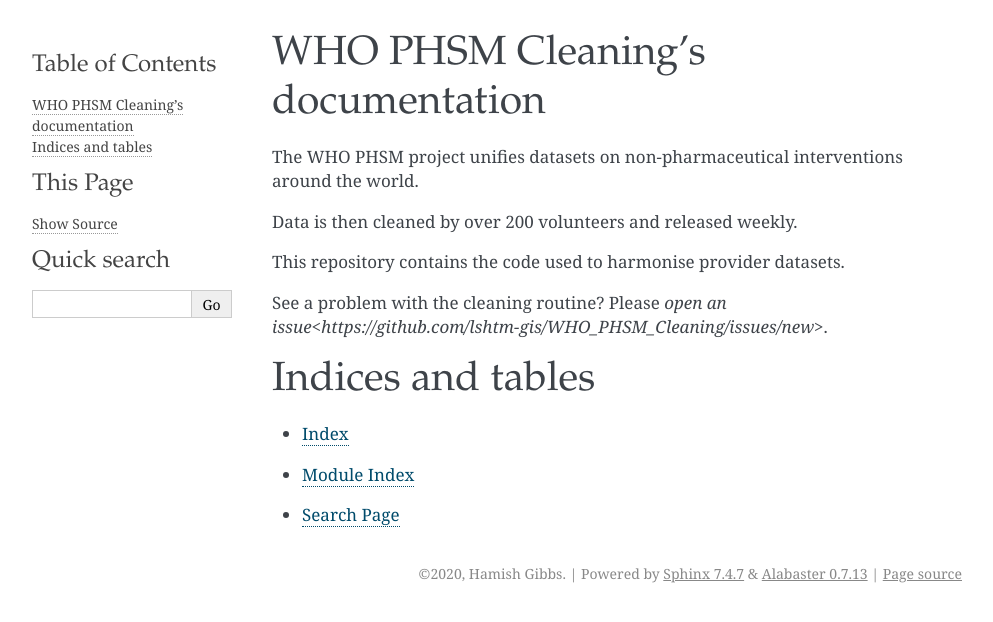
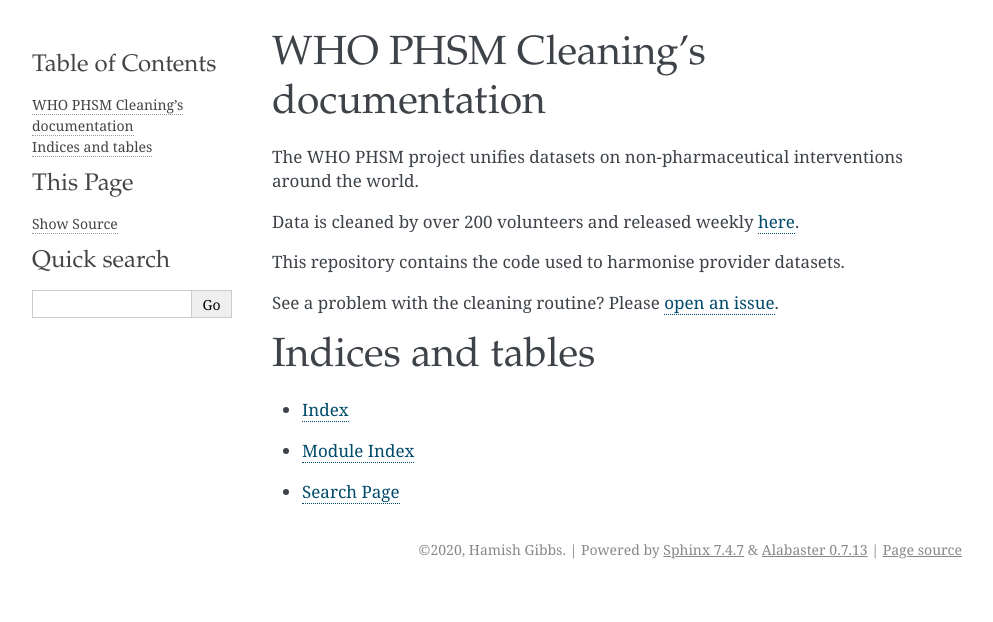
Before and after one commit to prakashsarnobat/WHO_PHSM_Cleaning_Prakash, a Sphinx documentation site: the page built from docs/index.rst, in a window 1280 px wide. Shown: the top 622 px of the page, without its empty margins (148-1141 px from the left). Built offline with Sphinx 7.4.7, drawn with Linux system fonts in a browser that asks for light colours.

Commit message:
update docs

```diff
--- a/docs/html/_sources/index.rst.txt
+++ b/docs/html/_sources/index.rst.txt
@@ -3,11 +3,11 @@
 
 The WHO PHSM project unifies datasets on non-pharmaceutical interventions around the world.
 
-Data is then cleaned by over 200 volunteers and released weekly.
+Data is cleaned by over 200 volunteers and released weekly `here <https://github.com/lshtm-gis/WHO-PHSM>`_.
 
 This repository contains the code used to harmonise provider datasets.
 
-See a problem with the cleaning routine? Please `open an issue<https://github.com/lshtm-gis/WHO_PHSM_Cleaning/issues/new>`.
+See a problem with the cleaning routine? Please `open an issue <https://github.com/lshtm-gis/WHO_PHSM_Cleaning/issues/new>`_.
 
 .. toctree::
    :maxdepth: 2
--- a/docs/html/index.html
+++ b/docs/html/index.html
@@ -34,9 +34,9 @@
   <div class="section" id="who-phsm-cleaning-s-documentation">
 <h1>WHO PHSM Cleaning’s documentation<a class="headerlink" href="#who-phsm-cleaning-s-documentation" title="Permalink to this headline">¶</a></h1>
 <p>The WHO PHSM project unifies datasets on non-pharmaceutical interventions around the world.</p>
-<p>Data is then cleaned by over 200 volunteers and released weekly.</p>
+<p>Data is cleaned by over 200 volunteers and released weekly <a class="reference external" href="https://github.com/lshtm-gis/WHO-PHSM">here</a>.</p>
 <p>This repository contains the code used to harmonise provider datasets.</p>
-<p>See a problem with the cleaning routine? Please <cite>open an issue&lt;https://github.com/lshtm-gis/WHO_PHSM_Cleaning/issues/new&gt;</cite>.</p>
+<p>See a problem with the cleaning routine? Please <a class="reference external" href="https://github.com/lshtm-gis/WHO_PHSM_Cleaning/issues/new">open an issue</a>.</p>
 <div class="toctree-wrapper compound">
 </div>
 </div>
--- a/docs/html/source/src.preprocess.html
+++ b/docs/html/source/src.preprocess.html
@@ -61,7 +61,7 @@
 
 <dl class="py function">
 <dt id="src.preprocess.utils.filter_new_hashes">
-<code class="sig-prename descclassname">src.preprocess.utils.</code><code class="sig-name descname">filter_new_hashes</code><span class="sig-paren">(</span><em class="sig-param"><span class="n">data</span><span class="p">:</span> <span class="n">pandas.DataFrame</span></em>, <em class="sig-param"><span class="n">ingested_path</span><span class="p">:</span> <span class="n">str</span></em>, <em class="sig-param"><span class="n">date_now</span><span class="p">:</span> <span class="n">str</span> <span class="o">=</span> <span class="default_value">'2020_12_11'</span></em><span class="sig-paren">)</span> &#x2192; pandas.DataFrame<a class="reference internal" href="../_modules/src/preprocess/utils.html#filter_new_hashes"><span class="viewcode-link">[source]</span></a><a class="headerlink" href="#src.preprocess.utils.filter_new_hashes" title="Permalink to this definition">¶</a></dt>
+<code class="sig-prename descclassname">src.preprocess.utils.</code><code class="sig-name descname">filter_new_hashes</code><span class="sig-paren">(</span><em class="sig-param"><span class="n">data</span><span class="p">:</span> <span class="n">pandas.DataFrame</span></em>, <em class="sig-param"><span class="n">ingested_path</span><span class="p">:</span> <span class="n">str</span></em>, <em class="sig-param"><span class="n">date_now</span><span class="p">:</span> <span class="n">str</span> <span class="o">=</span> <span class="default_value">'2020_12_11'</span></em>, <em class="sig-param"><span class="n">save_ingestion_hashes</span><span class="p">:</span> <span class="n">bool</span> <span class="o">=</span> <span class="default_value">False</span></em><span class="sig-paren">)</span> &#x2192; pandas.DataFrame<a class="reference internal" href="../_modules/src/preprocess/utils.html#filter_new_hashes"><span class="viewcode-link">[source]</span></a><a class="headerlink" href="#src.preprocess.utils.filter_new_hashes" title="Permalink to this definition">¶</a></dt>
 <dd><p>Filter records by the row-wise hashes of their content.</p>
 <p>Reduces the number of records that need to be processed from each dataset.</p>
 <p>Will not filter hashes that were ingested on the same day as the function is called.</p>
--- a/docs/index.rst
+++ b/docs/index.rst
@@ -3,11 +3,11 @@
 
 The WHO PHSM project unifies datasets on non-pharmaceutical interventions around the world.
 
-Data is then cleaned by over 200 volunteers and released weekly.
+Data is cleaned by over 200 volunteers and released weekly `here <https://github.com/lshtm-gis/WHO-PHSM>`_.
 
 This repository contains the code used to harmonise provider datasets.
 
-See a problem with the cleaning routine? Please `open an issue<https://github.com/lshtm-gis/WHO_PHSM_Cleaning/issues/new>`.
+See a problem with the cleaning routine? Please `open an issue <https://github.com/lshtm-gis/WHO_PHSM_Cleaning/issues/new>`_.
 
 .. toctree::
    :maxdepth: 2
```
Also changed, not shown: other parts of docs/html/source/src.preprocess.html (+1 -0 lines), docs/html/_modules/src/preprocess/utils.html (+20 -7 lines), docs/html/searchindex.js, 3 other files.
